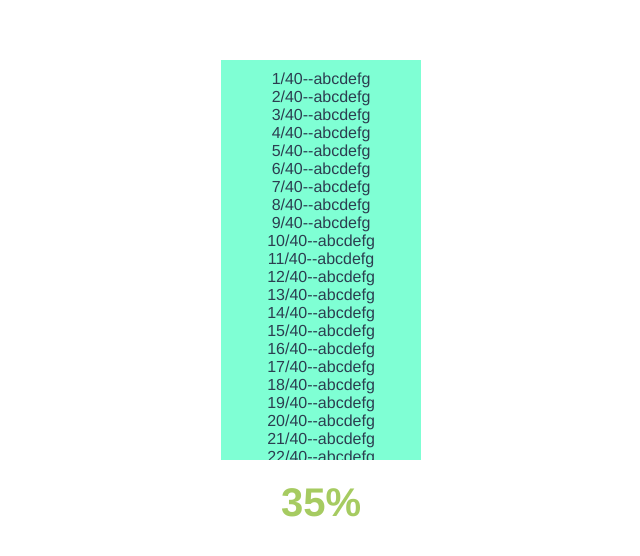
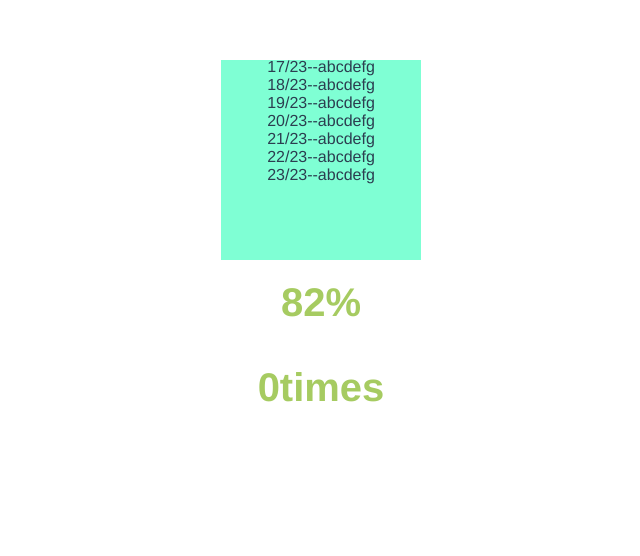
Before and after one commit to genophy/eno-auto-scroll, a Vue app: page / in a window 1280 px wide. Shown: the top 556 px of the page, without its empty margins (319-959 px from the left). Built offline with nearby package versions, Linux system fonts and the light colour scheme.

Commit message:
add event @on-scroll-end

```diff
--- a/examples/App.vue
+++ b/examples/App.vue
@@ -1,7 +1,7 @@
 <template>
     <div id="app">
         <div class="demo-scroll">
-            <EnoAutoScroll scroll-scope="content" @on-progress="progressNum=$event">
+            <EnoAutoScroll @on-progress="progressNum=$event" @on-scroll-end="scrollCount ++">
                 <div style="padding:10px 0;">
                     <div v-for="(item,idx) in list" :key="idx">{{idx + 1}}/{{list.length}}--{{item}}</div>
                 </div>
@@ -9,33 +9,39 @@
         </div>
 
         <span class="per-num">{{progressNum}}%</span>
+        <span class="per-num">{{scrollCount}}times</span>
     </div>
 </template>
 
 <script>
 
 export default {
-    name: 'App',
+    name   : 'App',
     data() {
         return {
             list       : [],
             progressNum: 0,
+            scrollCount: 0,
             interval   : null
         };
     },
     created() {
-        this.list = new Array(Math.floor(Math.random() * 3 + 2));
+        this.list = new Array(Math.floor(Math.random() * 10 + 20));
         this.list.fill('abcdefg');
         this.interval = setInterval(() => {
-            this.list = new Array(Math.floor(Math.random() * 50 + 20));
+            this.list = new Array(Math.floor(Math.random() * 10 + 20));
             this.list.fill('abcdefg');
-            console.log('reset data');
-        }, 5000);
+        }, 10000);
     },
     beforeDestroy() {
         if (this.interval) {
             clearInterval(this.interval);
             this.interval = null;
+        }
+    },
+    methods: {
+        handleScrollEnd() {
+            console.log('scroll end');
         }
     }
 };
@@ -51,6 +57,13 @@ export default {
     margin-top              : 60px;
 }
 
+.demo-scroll {
+    height           : 200px;
+    width            : 200px;
+    background-color : aquamarine;
+    margin           : auto;
+}
+
 .per-num {
     display     : block;
     color       : #a6cb61;
@@ -59,10 +72,4 @@ export default {
     padding     : 20px;
 }
 
-.demo-scroll {
-    height           : 400px;
-    width            : 200px;
-    background-color : aquamarine;
-    margin           : auto;
-}
 </style>
--- a/packages/eno-auto-scroll/src/EnoAutoScroll.vue
+++ b/packages/eno-auto-scroll/src/EnoAutoScroll.vue
@@ -15,7 +15,8 @@
             :is-mousewheel-control      Boolean             true                是否支持鼠标滑轮控制，必须开启[:isMouseStop]，这个操作的设置才有效
             :is-scroll-from-bottom      Boolean             true                是否从底部开始滚动
         - event
-            @on-progress                Number             进度改变值
+            @on-progress                Number              进度改变值
+            @on-scroll-end                                  滚动到了底部，需要重新开始滚动，即可触发
         - method
             startScroll()               重新计算内容高度，并重新开始滚动
             stopScroll()                停止滚动，并且重置滚动位置
@@ -40,7 +41,7 @@ export default {
         // 经过scrollScope范围，过程时间(ms)
         duration           : {
             type   : Number,
-            default: 30000
+            default: 3000
         },
         // 在duration时间内滚动的范围。('component' | 'content' | Number) component，表示该组件可视高度。content，表示整个列表。否则指定高度数字(px)
         scrollScope        : {
@@ -106,7 +107,7 @@ export default {
     },
     mounted() {
         this.initScrollListener();
-        if (this.$_checkForSlotContentLengthChange() && this.$refs.enoAutoScroll && this.$refs.enoAutoScrollContent) {
+        if (this.$_checkForSlotContentLengthChange() && this.$refs.enoAutoScrollContent) {
             this.startScroll();
         }
     },
@@ -229,14 +230,11 @@ export default {
                         that.scrollOffsetCurrent                         = -that.componentSize;
                         that.$refs.enoAutoScrollContent.style.visibility = 'hidden';
                         that.isScrolling                                 = false;
+                        that.$emit('on-scroll-end');
                     } else {
                         that.$refs.enoAutoScrollContent.style.visibility = 'visible';
                         //  若允许后台运行，且已经在后台，则设置动画间隔时间为0ms
-                        if (this.isDaemon && document.visibilityState === 'hidden') {
-                            this.isScrolling = false;
-                        } else {
-                            this.isScrolling = true;
-                        }
+                        this.isScrolling                                 = !(this.isDaemon && document.visibilityState === 'hidden');
                     }
                     that.$refs.enoAutoScrollContent.style.transform = `translateY(${-that.scrollOffsetCurrent}px)`;
                 }, that.animateDuration);
```
Also changed, not shown: 2 other files (tests, documents, lock files or other folders).
